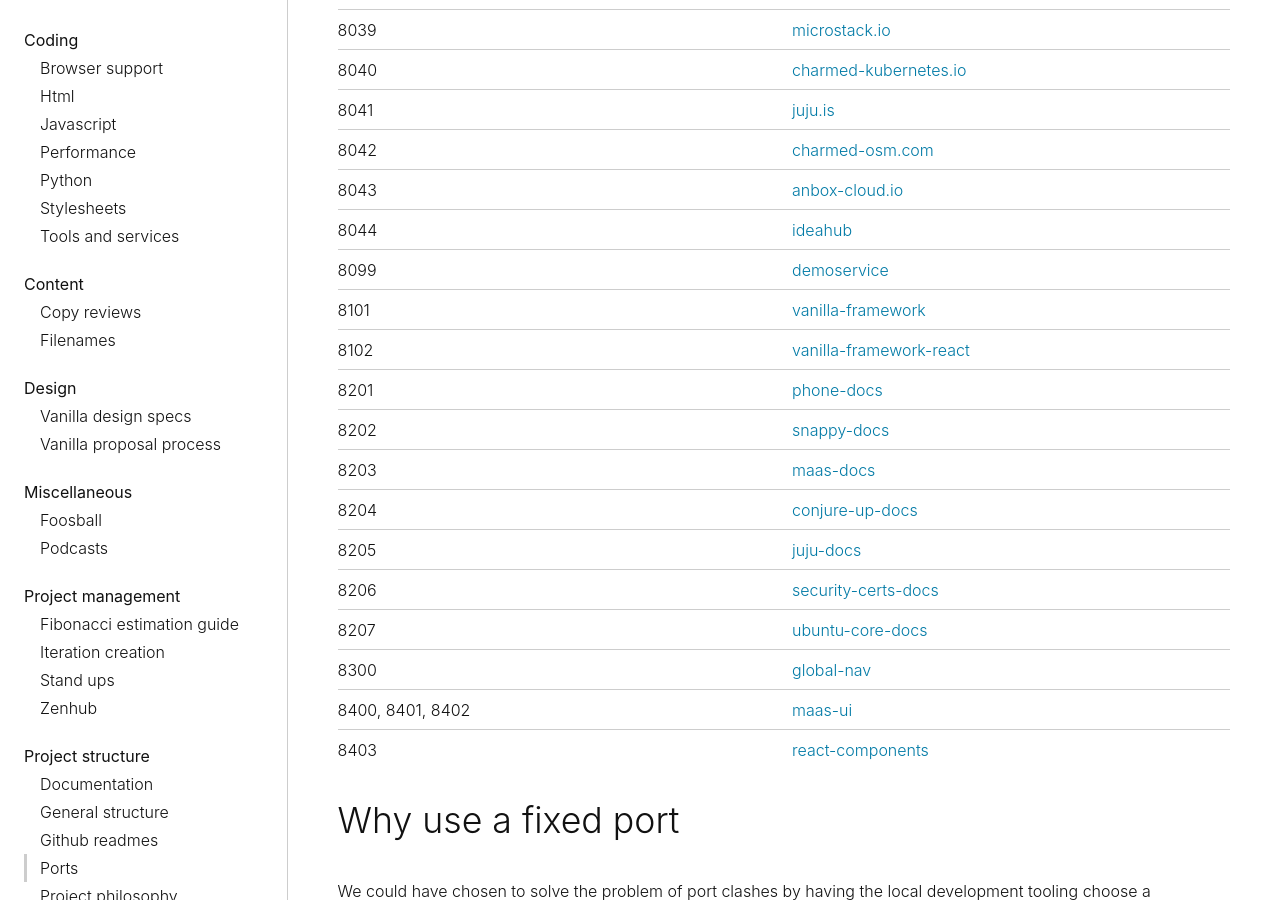
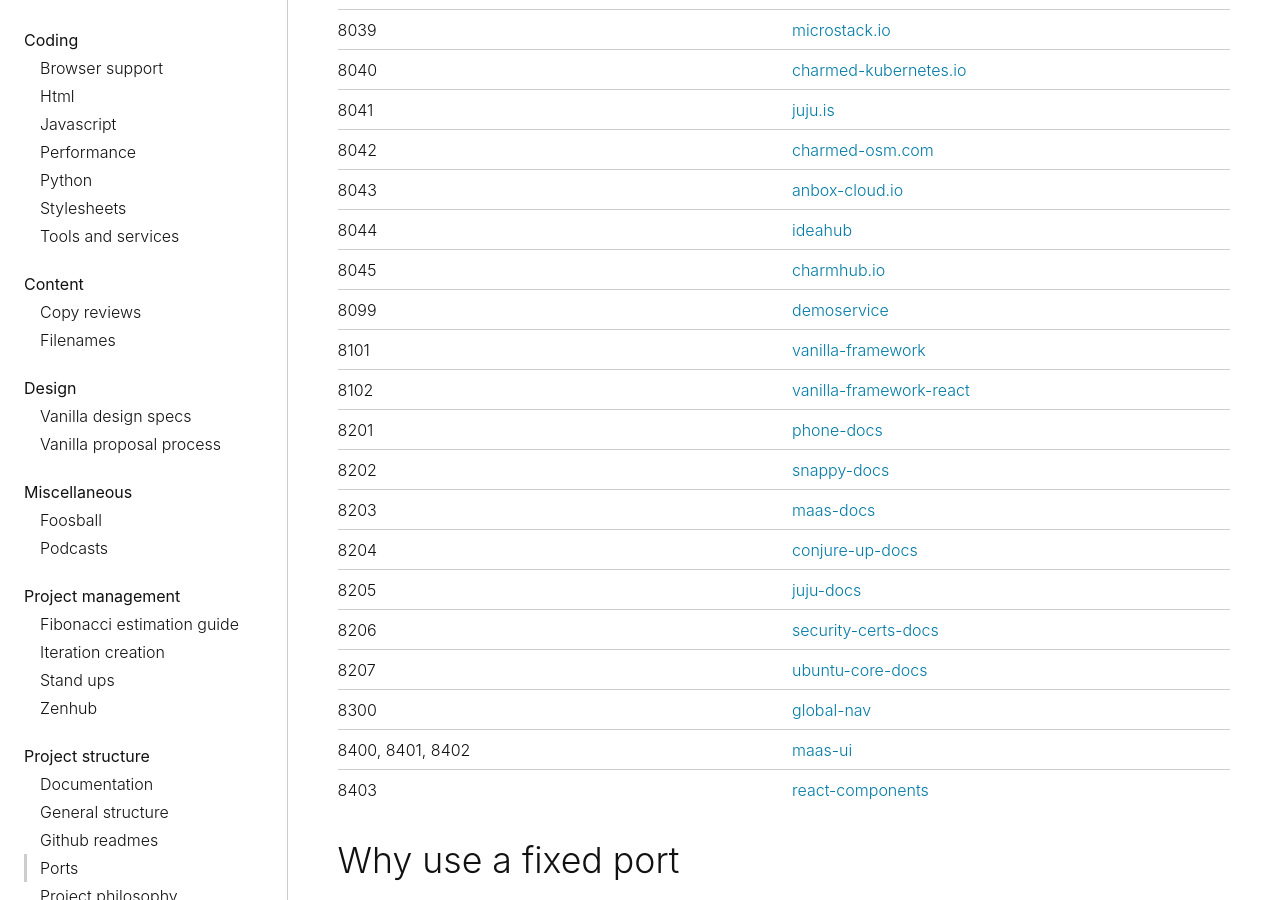
Before and after one commit to canonical-web-and-design/practices, a Jekyll site: the page built from project-structure/ports.md, in a window 1280 px wide and 900 px high, scrolled down 2165 px. Built offline with Jekyll 4.4.1, drawn with Linux system fonts in a browser that asks for light colours; some web fonts are replaced.

Commit message:
Add charmhub.io to the ports list

```diff
--- a/project-structure/ports.md
+++ b/project-structure/ports.md
@@ -57,6 +57,7 @@
 | 8042             | [charmed-osm.com](https://github.com/canonical-web-and-design/charmed-osm.com)                      |
 | 8043             | [anbox-cloud.io](https://github.com/canonical-web-and-design/anbox-cloud.io)                        |
 | 8044             | [ideahub](https://github.com/canonical-web-and-design/ideahub)                                      |
+| 8045             | [charmhub.io](https://github.com/canonical-web-and-design/charmhub.io)                              |
 | 8099             | [demoservice](https://github.com/canonical-web-and-design/demoservice)                              |
 | 8101             | [vanilla-framework](https://github.com/canonical-web-and-design/vanilla-framework)                  |
 | 8102             | [vanilla-framework-react](https://github.com/canonical-web-and-design/vanilla-framework-react)      |
```
